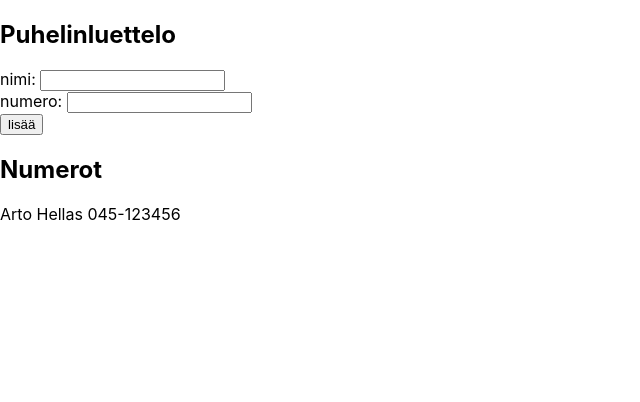
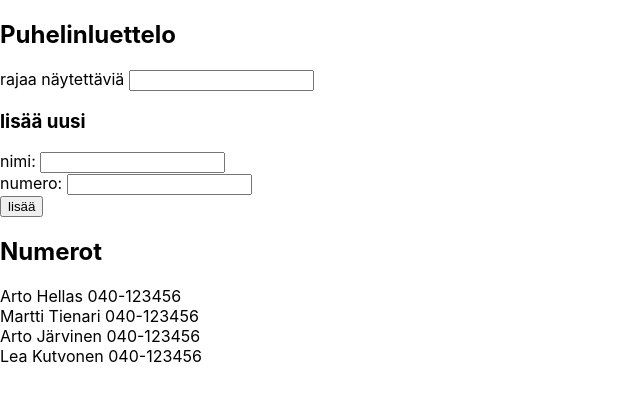
Before and after one commit to skaipio/fullstackopen2019_osa2, a React (Create React App) app in the folder puhelinluettelo/: page / in a window 1280 px wide. Shown: the top 402 px of the page, without its empty margins (0-640 px from the left). Built offline with nearby package versions, Linux system fonts and the light colour scheme; the HTML template or start-up script is replaced by a standard one.

Commit message:
Tehtävä 2.9. Puhelinluettelo step4

```diff
--- a/puhelinluettelo/src/App.js
+++ b/puhelinluettelo/src/App.js
@@ -2,10 +2,14 @@ import React, { useState } from 'react'
 
 const App = () => {
   const [ persons, setPersons] = useState([
-    { name: 'Arto Hellas', number: '045-123456' }
+    { name: 'Arto Hellas', number: '040-123456' },
+    { name: 'Martti Tienari', number: '040-123456' },
+    { name: 'Arto Järvinen', number: '040-123456' },
+    { name: 'Lea Kutvonen', number: '040-123456' }
   ])
   const [ newName, setNewName ] = useState('')
   const [ newNumber, setNewNumber ] = useState('')
+  const [ personFilter, setPersonFilter ] = useState('')
 
   const handleNameChange = (event) => {
     setNewName(event.target.value)
@@ -13,6 +17,10 @@ const App = () => {
 
   const handleNumberChange = (event) => {
     setNewNumber(event.target.value)
+  }
+
+  const handlePersonFilterChange = (event) => {
+    setPersonFilter(event.target.value)
   }
 
   const addPerson = (event) => {
@@ -34,13 +42,23 @@ const App = () => {
     setNewNumber('')
   }
 
-  const personRows = () => persons.map(person =>
+  const filteredPersons = persons.filter(person =>
+    person.name.toLowerCase().includes(personFilter.toLowerCase(), 0)
+  )
+
+  const personRows = () => filteredPersons.map(person =>
     <div key={person.name}>{person.name} {person.number}</div>
   )
 
   return (
     <div>
       <h2>Puhelinluettelo</h2>
+      <form>
+        <div>
+          rajaa näytettäviä <input value={personFilter} onChange={handlePersonFilterChange} />
+        </div>
+      </form>
+      <h3>lisää uusi</h3>
       <form onSubmit={addPerson}>
         <div>
           nimi: <input value={newName} onChange={handleNameChange} />
```
